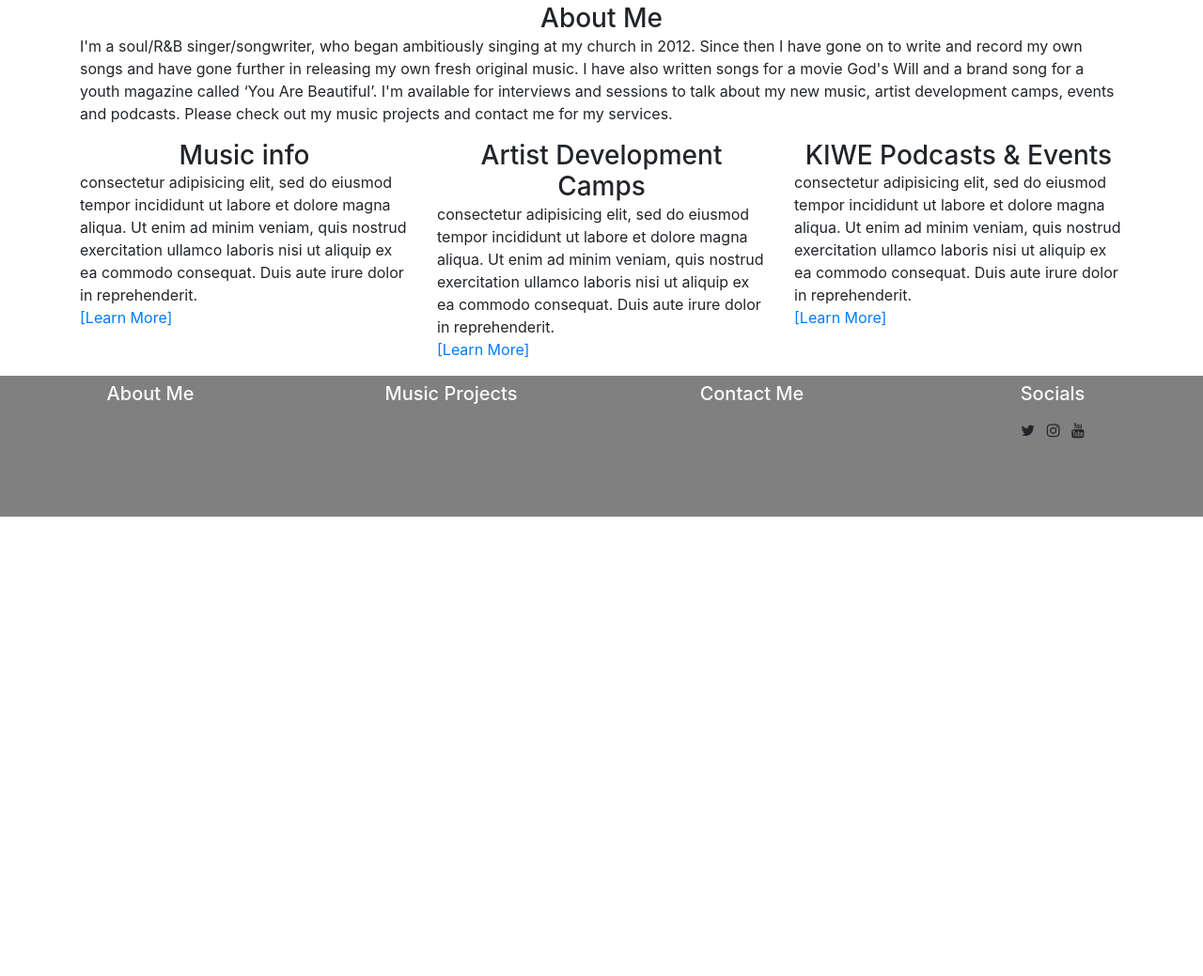
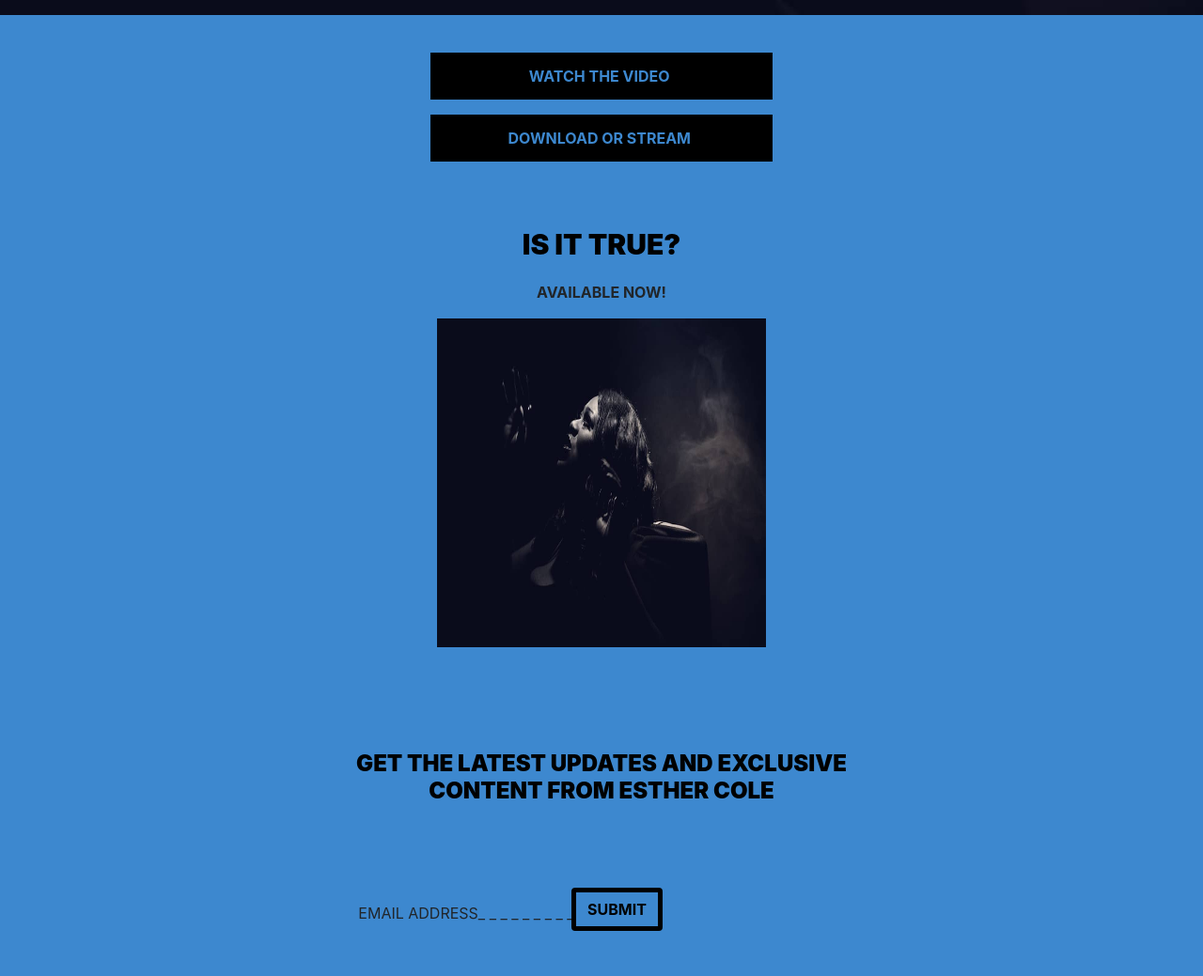
Before and after one commit to iamesthercole/KIWE, a plain HTML site: page index.html in a window 1280 px wide. Shown: the part 798-1837 px from the top of the page at 94% size. Before the commit the page ends 1348 px from the top, so only its background shows below. Drawn offline with nearby package versions, Linux system fonts and the light colour scheme.

Commit message:
Created landing page

```diff
--- a/assets/css/style.css
+++ b/assets/css/style.css
@@ -1,12 +1,15 @@
 @import url('https://fonts.googleapis.com/css2?family=Oswald:wght@200;300;400;500&display=swap');
 
+body {
+    background-color:#3d88cf;
+}
 /* --------------------------------Text Styles*/
 
 .display-1 {
-    color: #fafafa;
+    color: #000000;
     text-transform: uppercase;
     text-align: center;
-    font-size: 180px;
+    font-size: 120px;
     padding-bottom: 0px;
     font-weight: bold;
 }
@@ -20,28 +23,25 @@
     font-style: italic;
 }
 
-h1,
-h2,
-h3,
-h4 {
-    margin: 0;
-    padding-bottom: 0px;
-    padding-top: 0px;
+.callout {
+    font-weight: 900;
 }
 
-h3 {
-    text-align:center
-}
-.container-fluid {
-    background-color:#3d88cf;
-    padding-top: 0px ;
-    padding-bottom: 0px;
-    min-height: 150px;
-    margin: auto;
-    margin: auto;
+.album-title {
+    font-size: 30px;
+    font-weight: 900;
+    color: #000000;
 }
 
-.logo {
+.title {
+    font-family: "sans-serif";
+    color:#fafafa;
+    font-size: 1.5em;
+}
+
+/*------------------------------------Images*/
+
+.hero-image {
     background: url("../images/hero.jpg");
     background-position: center;
     background-repeat: no-repeat;
@@ -49,16 +49,53 @@ h3 {
     min-height: 600px;
     margin-left: 15px;
     margin-right: 15px;
-    margin-bottom: 15px;
+    margin-bottom: 0px;
     margin-top: 0px;
     max-width: 100%;
     height: auto;
+
 }
 
-.title {
-    font-family: "sans-serif";
-    color:#fafafa;
-    font-size: 1.5em;
+.album-cover{
+    position: relative;
+    width: 350px;
+    height: 350px;
+    overflow: hidden;
+    border-radius: 0%;
+}
+
+/*------------------------------------Containers Styles*/
+
+.container {
+    background-color:#3d88cf;
+    min-width: 100%;
+    min-height: 100%;
+    margin: 0px;
+    padding: 0px;
+}
+
+.header-landing h1 {
+    padding: 0px;
+    margin: 0px;
+}
+
+.container-fluid {
+    background-color:#3d88cf;
+    padding-top: 40px ;
+    padding-bottom: 30px;
+    min-height: 150px;
+    margin: auto;
+}
+
+.center {
+    margin: auto;
+    width: 50%;
+    border: 0px solid #000000;
+    background-color: #3d88cf;
+    color: #000000;
+    padding: 10px;
+    text-align: center;
+    padding-top: 40px;
 }
 
 .nav {
@@ -80,14 +117,43 @@ margin: auto;
     margin-top: 50px;
     color: #fafafa;
 }
+
+/*--------------------------------------------------Buttons and Forms*/
+
+.content-button {
+max-width: 30%;
+}
+
+.alert {
+    background-color: #000000;
+    border-color: #000000;
+    border-radius: 0px;
+    color: #000000;
+}
+
+.content-button .alert a {
+    color: #3d88cf;
+}
+
+.form-inline {
+    padding-bottom: 40px;
+}
+
+.landing-page-cob {
+    background-color: #3d88cf;
+    border-width: thick;
+    border-color: #000000;
+}
+
+.btn-black {
+    color: #000000 !important;
+    font-weight: bolder;
+}
+
 /*--------------------------------------------------About Me*/
 
 .about-section {
     margin: 0px;
-}
-
-.container-md {
-
 }
 
 .footer {
--- a/index.html
+++ b/index.html
@@ -9,112 +9,49 @@
     <title>KIWE</title>
 </head>
 <body>
-<!-- Header with nav menu -->
     <header>
-<nav>
-    <div class="container-fluid">
-        <div class="col-md-4">
-            <div class="row no-gutters bg-color-name-title">
-                <div class="col heading">
-                    <h1 class="main-title">KIWE</h1>
-                    <h2 class="title">kicking it with es</h2>
+        <div class="container-fluid header-landing">
+            <h1 class="display-1">ESTHER COLE</h1>
+        </div>
+    </header>
+    <section>
+        <div class="row">
+            <a href="index.html" class="col-md-12 hero-image"></a>
+        </div>
+    </section>
+    <section>
+        <div class="content-button center container-fluid">
+            <div class="alert alert-primary" role="alert">
+                <a href="#" class="alert-link">WATCH THE VIDEO</a>.
+            </div>
+            <div class="alert alert-primary" role="alert">
+                <a href="#" class="alert-link">DOWNLOAD OR STREAM</a>.
             </div>
         </div>
-        </div>
-        <div class="row no-gutters">
-            <ul class="nav justify-content-center">
-                <li class="nav-item">
-                    <a class="nav-link active" href="#">About Me</a>
-                </li>
-                <li class="nav-item">
-                    <a class="nav-link" href="#">Music Projects</a>
-                </li>
-                <li class="nav-item">
-                    <a class="nav-link" href="#">Contact Me</a>
-                </li>
-            </ul>
-        </div>
-    </div>
-</nav>
-</header>
-<!--Image-->
-    <section>
-        <div class="row">
-            <a href="index.html" class="col-md-12 logo"></a>
-        </div>
-    </section>
-<!--About Me-->
-<section>
-        <div class="container-lg">
-            <h3 class="center">About Me</h3>
-                <p>
-                    I'm a soul/R&B singer/songwriter, who began ambitiously singing at my
-                    church in 2012. Since then I have gone on to write and record my own songs and
-                    have gone further in releasing my own fresh original music. I have also written
-                    songs for a movie God's Will and a brand song for a youth magazine called ‘You
-                    Are Beautiful’.
-                    I'm available for interviews and sessions to talk about my new music, artist development camps, events and podcasts.
-                    Please check out my music projects and contact me for my services.
-                </p>
-        </div>
-    </section>
-<!--My Services/Products-->
-    <section>
-        <div class="container">
-  <div class="row">
-    <div class="col-sm">
-      <h3>Music info</h3>
-            <p>consectetur adipisicing elit, sed do eiusmod tempor incididunt ut labore et dolore magna aliqua. Ut enim ad minim veniam, quis nostrud exercitation ullamco laboris nisi ut aliquip ex ea commodo consequat. Duis aute irure dolor in reprehenderit. <br><a href="#">[Learn More]</a></p>
-    </div>
-    <div class="col-sm">
-      <h3>Artist Development Camps</h3>
-            <p>consectetur adipisicing elit, sed do eiusmod tempor incididunt ut labore et dolore magna aliqua. Ut enim ad minim veniam, quis nostrud exercitation ullamco laboris nisi ut aliquip ex ea commodo consequat. Duis aute irure dolor in reprehenderit.  <br><a href="#">[Learn More]</a></p>
-    </div>
-    <div class="col-sm">
-      <h3>KIWE Podcasts & Events</h3>
-            <p>consectetur adipisicing elit, sed do eiusmod tempor incididunt ut labore et dolore magna aliqua. Ut enim ad minim veniam, quis nostrud exercitation ullamco laboris nisi ut aliquip ex ea commodo consequat. Duis aute irure dolor in reprehenderit.  <br><a href="#">[Learn More]</a></p>
-    </div>
+        <div class="container-fluid">
+                <p class="text-center album-title">IS IT TRUE?</p>
+                <p class="text-center"><strong>AVAILABLE NOW!</strong></p>
+            <div>
+                <img src="assets/images/hero.jpg" class=" album-cover mx-auto d-block" alt="Album Cover">
             </div>
         </div>
     </section>
-<!--Footer-->
-<footer class="container-fluid footer">
-<div class="row" >
-    <div class="col-sm-3">
-        <a href="#" class="btn"><h5>About Me</h5></a>
-    </div>
-    <div class="col-sm-3">
-        <a href="#" class="btn"><h5>Music Projects</h5></a>
-    </div>
-    <div class="col-sm-3">
-        <a href="#" class="btn"><h5>Contact Me</h5></a>
-    </div>
-    <div class="col-sm-3">
-        <a href="#" class="btn"><h5>Socials</h5></a>
-            <ul class="list-inline social-links">
-                <li class="list-inline-item">
-                    <a target ="_blank" ref="#">
-                        <i class="fa fa-twitter" aria-hidden="true"></i>
-                        <span class="sr-only">Twitter</span>
-                    </a>
-                </li>
-                <li class="list-inline-item">
-                    <a target ="_blank" ref="#">
-                        <i class="fa fa-instagram" aria-hidden="true"></i>
-                        <span class="sr-only">Instagram</span>
-                    </a>
-                </li>
-                <li class="list-inline-item">
-                    <a target ="_blank" ref="#">
-                        <i class="fa fa-youtube" aria-hidden="true"></i>
-                        <span class="sr-only">YouTube</span>
-                    </a>
-                </li>
-            </ul>
+    <section>
+        <div class="container-fluid">
+            <div class="center">
+                <h4 class="callout">GET THE LATEST UPDATES AND EXCLUSIVE CONTENT FROM ESTHER COLE</h4>
             </div>
         </div>
-</footer>
-
+        <form class="form-inline center">
+            <div class="form-group row">
+                <label for="staticEmail" class="col-sm-2 col-form-label"></label>
+                <div class="col-sm-10">
+                <input type="text" readonly class="form-control-plaintext" id="staticEmail" value="EMAIL ADDRESS_ _ _ _ _ _ _ _ _ _ _ _ _ _ _ _ _ _ _ _ _ _ _ _ _ _ _ _ _ _ _ _">
+                </div>
+            </div>
+             <button type="submit" class="btn btn-primary mb-2 landing-page-cob btn-black">SUBMIT</button>
+        </form>
+    </section>
 </body>
 <script src="https://stackpath.bootstrapcdn.com/bootstrap/4.5.2/js/bootstrap.min.js" integrity="sha384-B4gt1jrGC7Jh4AgTPSdUtOBvfO8shuf57BaghqFfPlYxofvL8/KUEfYiJOMMV+rV" crossorigin="anonymous"></script>
 </html>
```
Also changed, not shown: home.html (added, +120 -0 lines), landing-page.html (deleted, +0 -25 lines), 1 other file. Lines whose indentation alone changed are shown as unchanged.
